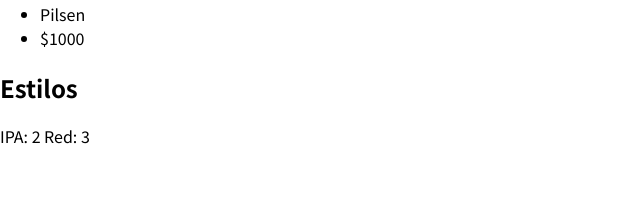
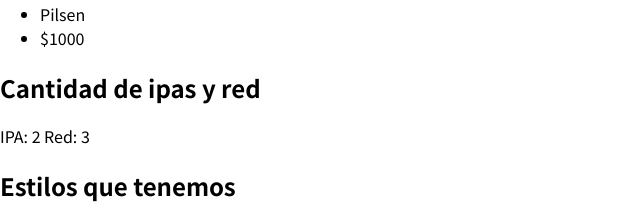
Before and after one commit to alanmoex/unidad1-practica2-lc3, a React (Vite) app in the folder lc3-u1-p2/: page / in a window 1280 px wide. Shown: the part 1388-1608 px from the top of the page, without its empty margins (0-640 px from the left). Before the commit the page ends 1552 px from the top, so only its background shows below. Built offline with nearby package versions, Linux system fonts and the light colour scheme.

Commit message:
Update Beers.jsx

```diff
--- a/lc3-u1-p2/src/components/beers/Beers.jsx
+++ b/lc3-u1-p2/src/components/beers/Beers.jsx
@@ -1,5 +1,6 @@
 import AllBeers from "../allBeers/AllBeers";
 import AvailableBeers from "../availableBeers/AvailableBeers";
+import BeerStyles from "../beerStyles/BeerStyles";
 import CountStyles from "../countSyles/CountStyles";
 
 const beers = [
@@ -74,9 +75,17 @@
         <AvailableBeers beers={beers} />
       </div>
       <div>
-        <h2 className="d-flex justify-content-center">Estilos</h2>
+        <h2 className="d-flex justify-content-center">
+          Cantidad de ipas y red
+        </h2>
         <div className="d-flex justify-content-center">
           <CountStyles beers={beers} />
+        </div>
+      </div>
+      <div>
+        <h2 className="d-flex justify-content-center">Estilos que tenemos</h2>
+        <div className="d-flex justify-content-center">
+          <BeerStyles beers={beers} />
         </div>
       </div>
     </>
```
